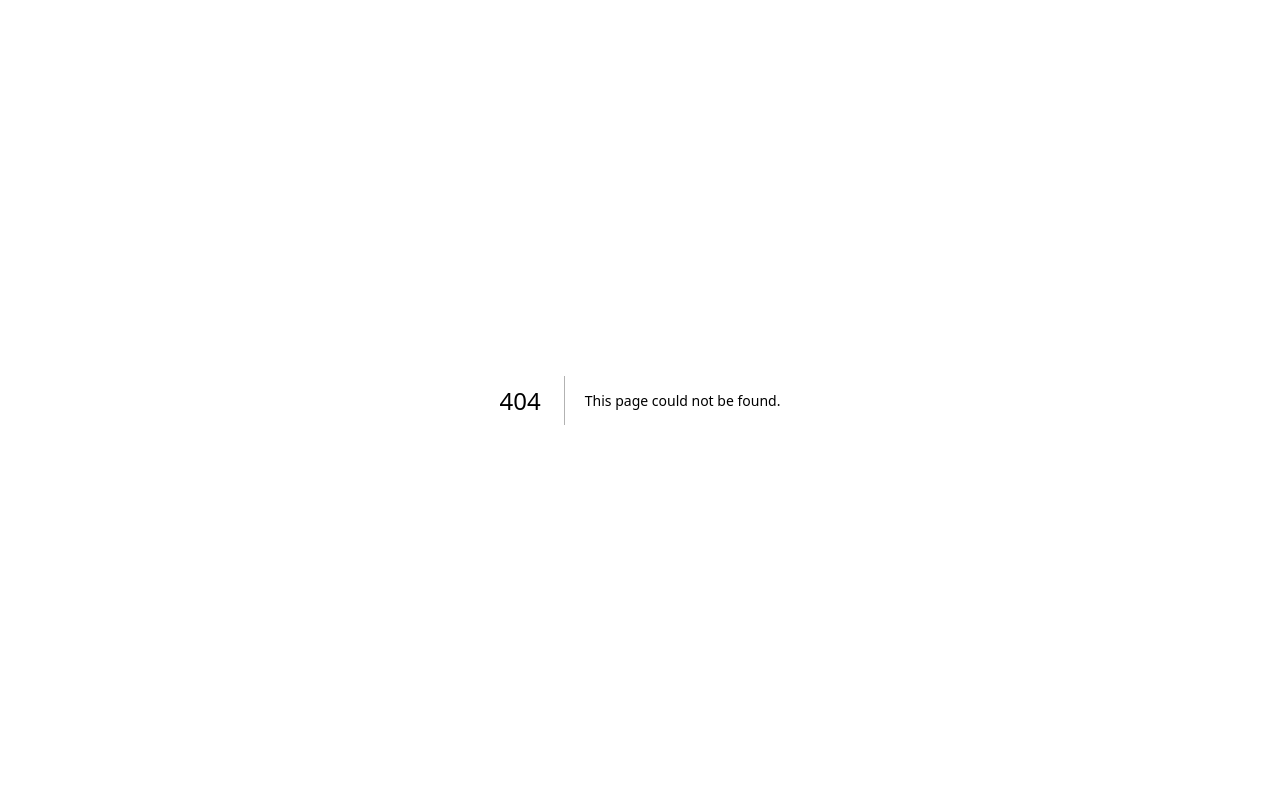
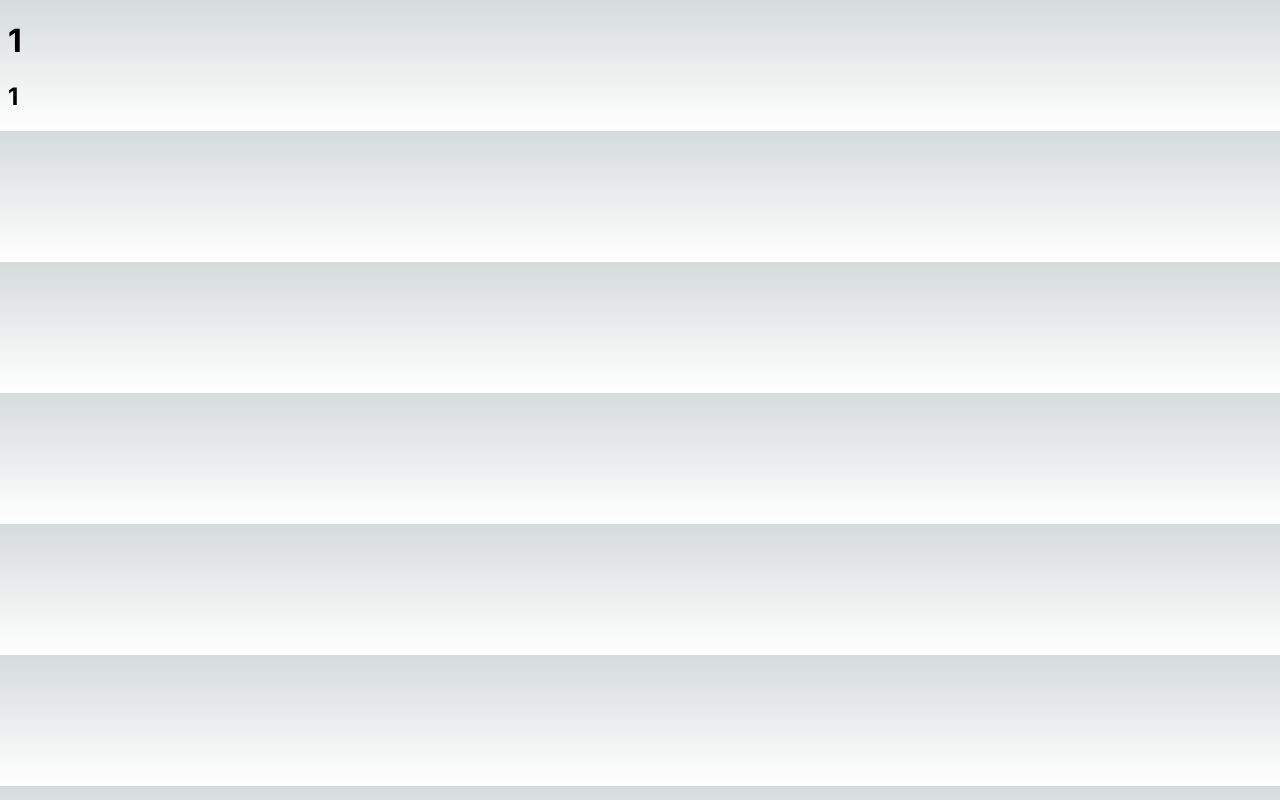
Before and after one commit to h-jennings/calendly-take-home, a Next.js app: page /animals/1/1 in a window 1280 px wide. Before the commit this address had no page. Built offline with nearby package versions, Linux system fonts and the light colour scheme.

Commit message:
add: base routing set up

```diff
--- /dev/null
+++ b/src/app/animals/[animal]/[breed]/page.tsx
@@ -0,0 +1,18 @@
+interface BreedPageProps {
+  params: {
+    animal: string;
+    breed: string;
+  };
+}
+const BreedPage = ({ params }: BreedPageProps) => {
+  const { animal, breed } = params;
+
+  return (
+    <>
+      <h1>{animal}</h1>
+      <h2>{breed}</h2>
+    </>
+  );
+};
+
+export default BreedPage;
--- /dev/null
+++ b/src/app/animals/[animal]/page.tsx
@@ -0,0 +1,5 @@
+const AnimalPage = () => {
+  return <div>Animal page</div>;
+};
+
+export default AnimalPage;
```
